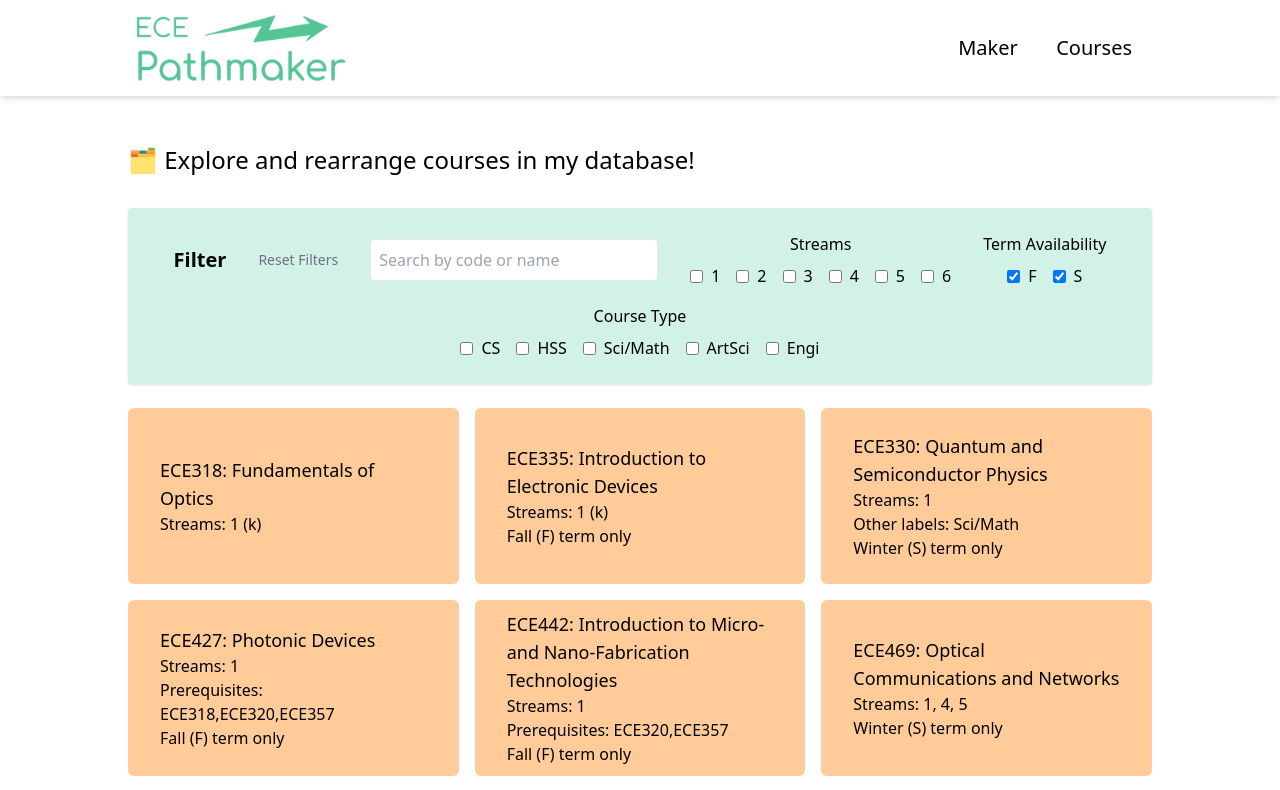
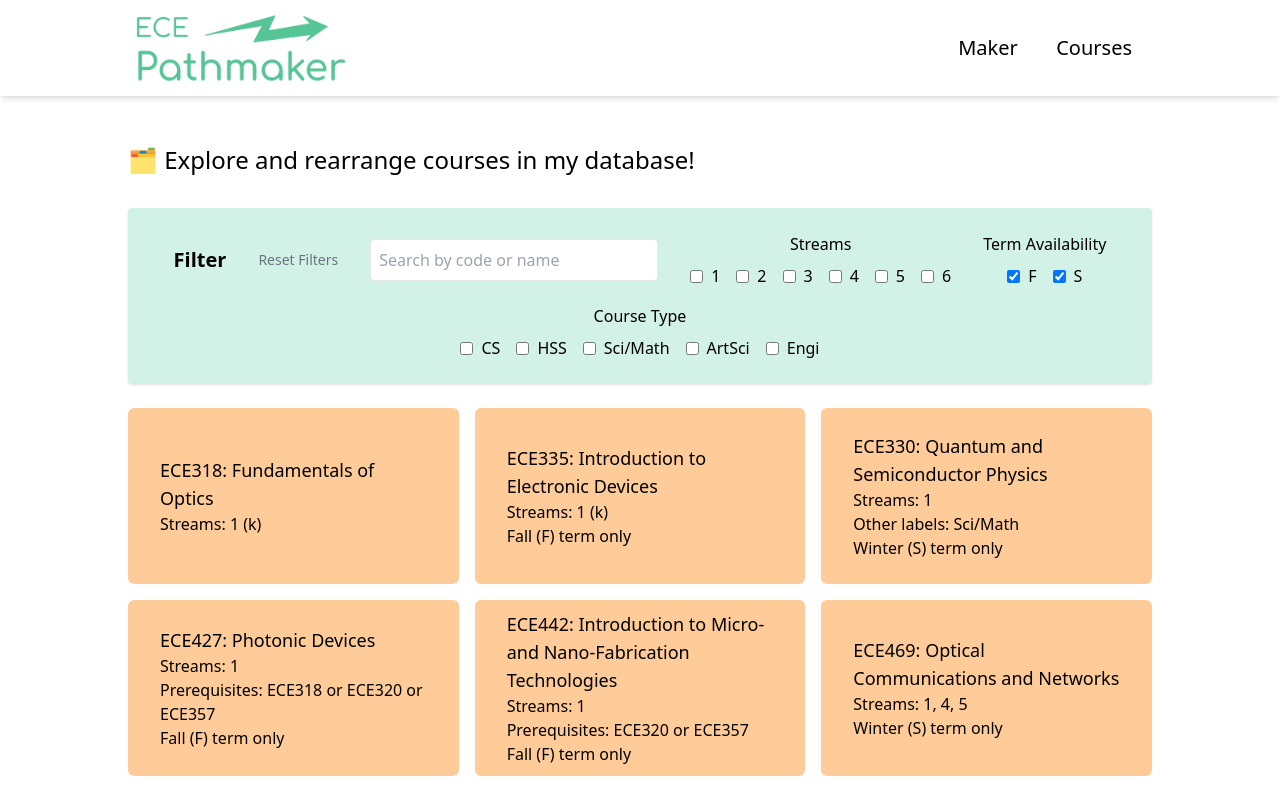
Before and after one commit to sunnwydays/ecepathmaker, a React (Vite) app: page /courses in a window 1280 px wide. Shown: the top 790 px of the page. Built offline with nearby package versions, Linux system fonts and the light colour scheme.

Commit message:
Move getLabels logic to separate file and import to cards

```diff
--- a/src/components/CourseCard.tsx
+++ b/src/components/CourseCard.tsx
@@ -3,6 +3,7 @@ import { DraggableCardProps } from '../types/CourseTypes';
 import { useSortable } from '@dnd-kit/sortable';
 import { CSS } from '@dnd-kit/utilities';
 import { getBrightness } from '../utils/getBrightness';
+import { getOtherLabels, getPreqLabels, getStreamLabels } from '../utils/getLabels';
 
 const CourseCard:FC<DraggableCardProps> = (props) => {
     const brightness = getBrightness(props.color || 'E0E0E0');
@@ -22,24 +23,6 @@ const CourseCard:FC<DraggableCardProps> = (props) => {
         transition,
         transform: CSS.Transform.toString(transform),
         backgroundColor: props.color ? `#${props.color}` : undefined,
-    }
-
-    const getStreamLabels = () => {
-        if (!props.streams?.length) return 'None';
-        if (props.kernel) return props.streams[0]+' (k)'
-        return props.streams
-            .map(stream => stream.toString())
-            .sort((a, b) => a.localeCompare(b))
-            .join(', ');
-    };
-
-    const getOtherLabels = () => {
-        const labels = [];
-        if (props.isCS) labels.push('CS');
-        if (props.isHSS) labels.push('HSS');
-        if (props.isSciMath) labels.push('Sci/Math');
-        if (props.isArtSci) labels.push('ArtSci');
-        return labels.length ? labels.join(', ') : null;
     };
 
     if (isDragging) {
@@ -79,9 +62,9 @@ const CourseCard:FC<DraggableCardProps> = (props) => {
                 <span data-testid="course-code">{props.code}</span>
                 <span>: {props.name}</span>
             </h1>
-            <p>Streams: {getStreamLabels()}</p>
-            {getOtherLabels() && <p>Other labels: {getOtherLabels()}</p>}
-            { props.preq && props.preq.length > 0 && <p>Prerequisites: {props.preq.join(', ')}</p> }
+            <p>Streams: {getStreamLabels(props)}</p>
+            {getOtherLabels(props) && <p>Other labels: {getOtherLabels(props)}</p>}
+            { props.preq && props.preq.length > 0 && <p>Prerequisites: {getPreqLabels(props)}</p> }
             {(props.onlyF || props.onlyS) && (
                 <p>{props.onlyF ? 'Fall (F)' : 'Winter (S)'} term only</p>
             )}
--- a/src/components/MakerCard.tsx
+++ b/src/components/MakerCard.tsx
@@ -2,39 +2,11 @@ import { FC } from 'react';
 import { DraggableCardProps } from '../types/CourseTypes';
 import Draggable from '../components/Draggable';
 import { getBrightness } from '../utils/getBrightness';
+import { getOtherLabels, getPreqLabels, getStreamLabels } from '../utils/getLabels';
 
 const MakerCard:FC<DraggableCardProps> = (props) => {
     const brightness = getBrightness(props.color || 'E0E0E0');
     const textColor = brightness > 128 ? 'text-black' : 'text-white';
-
-    const getStreamLabels = () => {
-        if (!props.streams?.length) return null;
-        if (props.kernel) return props.streams[0]+' (k)'
-        return props.streams
-            .map(stream => stream.toString())
-            .sort((a, b) => a.localeCompare(b))
-            .join(', ');
-    };
-
-    const getOtherLabels = () => {
-        const labels = [];
-        if (props.isCS) labels.push('CS');
-        if (props.isHSS) labels.push('HSS');
-        if (props.isSciMath) labels.push('Sci/Math');
-        if (props.isArtSci) labels.push('ArtSci');
-        return labels.length ? labels.join(', ') : null;
-    };
-
-    const getPreqLabels = () => {
-        if (!props.preq || props.preq.length === 0) return null;
-
-        return props.preq.map((prereq) => {
-            if (Array.isArray(prereq)) {
-                return prereq.join(' or ');
-            }
-            return prereq;
-        }).join(', ');
-    };
 
     return (
         <Draggable id={props.id}>{(isExpanded) =>
@@ -54,19 +26,14 @@ const MakerCard:FC<DraggableCardProps> = (props) => {
             >
                 <h1 className="text-xl font-medium">{props.code}</h1>
                 <p className={`${isExpanded ? "w-36 line-clamp-3" : "w-28 line-clamp-2"} text-center text-sm`}>{props.name}</p>
-                {isExpanded ? (
+                { getStreamLabels(props) && <p>Stream: {getStreamLabels(props)}</p> }
+                { getOtherLabels(props) && <p>{getOtherLabels(props)}</p> }
+                {isExpanded && (
                     <>
-                        { getStreamLabels() && <p>Stream: {getStreamLabels()}</p> }
-                        { getOtherLabels() && <p>{getOtherLabels()}</p> }
-                        { props.preq && props.preq.length > 0 && <p>Preq: {getPreqLabels()}</p> }
+                        { props.preq && props.preq.length > 0 && <p>Preq: {getPreqLabels(props)}</p> }
                         {(props.onlyF || props.onlyS) && (
                             <p>{props.onlyF ? 'Fall' : 'Winter'} only</p>
                         )}
-                    </>
-                ) : (
-                    <>
-                        { getStreamLabels() && <p>Stream: {getStreamLabels()}</p> }
-                        { getOtherLabels() && <p>{getOtherLabels()}</p> }
                     </>
                 )}
                 {props.onlyF && <span className="absolute top-0 right-0 text-xs bg-white bg-opacity-20 rounded-full p-1">🍂</span>}
--- /dev/null
+++ b/src/utils/getLabels.tsx
@@ -0,0 +1,31 @@
+import { DraggableCardProps } from "../types/CourseTypes";
+
+
+export const getStreamLabels = (props: DraggableCardProps) => {
+    if (!props.streams?.length) return null;
+    if (props.kernel) return props.streams[0]+' (k)'
+    return props.streams
+        .map(stream => stream.toString())
+        .sort((a, b) => a.localeCompare(b))
+        .join(', ');
+};
+
+export const getOtherLabels = (props: DraggableCardProps) => {
+    const labels = [];
+    if (props.isCS) labels.push('CS');
+    if (props.isHSS) labels.push('HSS');
+    if (props.isSciMath) labels.push('Sci/Math');
+    if (props.isArtSci) labels.push('ArtSci');
+    return labels.length ? labels.join(', ') : null;
+};
+
+export const getPreqLabels = (props: DraggableCardProps) => {
+    if (!props.preq || props.preq.length === 0) return null;
+
+    return props.preq.map((prereq) => {
+        if (Array.isArray(prereq)) {
+            return prereq.join(' or ');
+        }
+        return prereq;
+    }).join(', ');
+};
```
